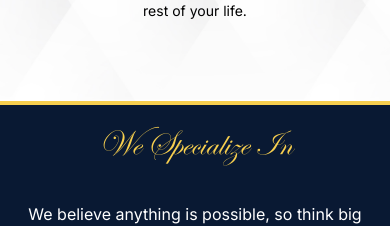
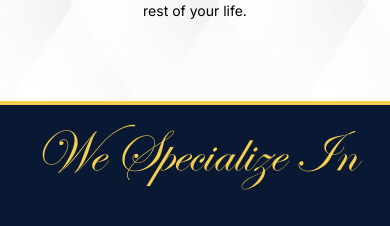
Before and after one commit to Ankit2533/mmkentertainment, a Next.js app: page / in a window 390 px wide. Shown: the part 1221-1447 px from the top of the page. Built offline with nearby package versions, Linux system fonts and the light colour scheme.

Commit message:
responsiveness

```diff
--- a/src/app/components/Services.tsx
+++ b/src/app/components/Services.tsx
@@ -7,7 +7,7 @@ const Services = () => {
     <section className="body-font bg-[#091933] text-white border-t-4 border-b-4 border-[#F7CF4F]">
       <div className="container px-5 pb-10 mx-auto pt-5">
         <div className="flex flex-col text-center w-full mb-20">
-          <h1 className="text-4xl sm:text-5xl md:text-6xl lg:text-7xl xl:text-8xl font-medium title-font mb-4 golden-text">
+          <h1 className="text-6xl sm:text-7xl md:text-7xl lg:text-8xl xl:text-9xl font-medium title-font mb-4 golden-text">
             We Specialize In
           </h1>
           <div className="lg:w-2/3 mx-auto leading-relaxed text-base">
@@ -60,7 +60,7 @@ const Services = () => {
           ].map((item, index) => (
             <div key={index} className="p-4 md:w-1/3 sm:w-1/2 w-full">
               <div className="h-full flex flex-col relative border-2 border-[#F7CF4F] rounded-lg">
-                <div className="flex-shrink-0 relative h-64 overflow-hidden rounded-t-lg zoom-container">
+                <div className="flex-shrink-0 relative h-64 overflow-hidden rounded-t-lg">
                   <Image
                     alt="gallery"
                     src={item.imgSrc}
```
